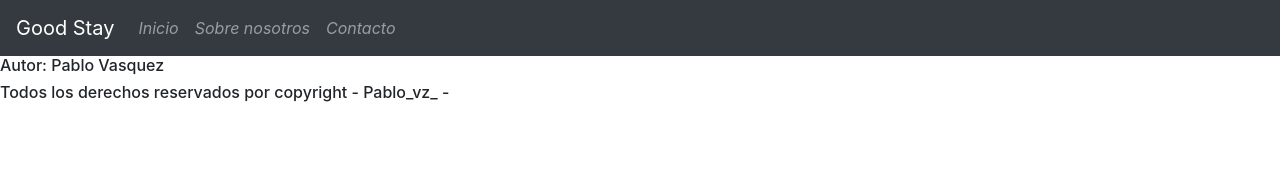
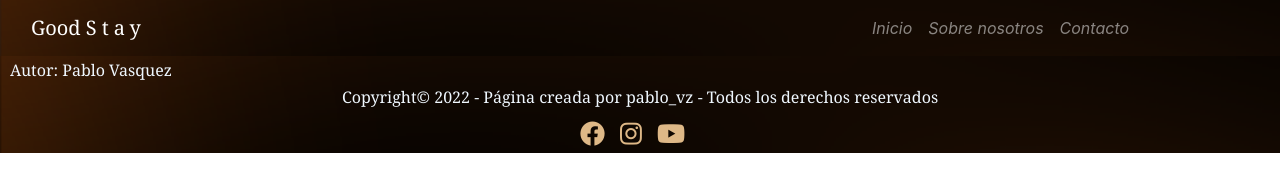
Before and after one commit to pablovasquez321123/GoodStay-PabloVasquez, a plain HTML site: page pages/sobrenosotros.html in a window 1280 px wide. Drawn offline with nearby package versions, Linux system fonts and the light colour scheme.

```diff
--- a/css/sobrenosotros.css
+++ b/css/sobrenosotros.css
@@ -0,0 +1,66 @@
+* {
+    margin: 0;
+    padding: 0;
+    box-sizing: border-box;
+}
+main {
+    /* background-image: url(./../img/blurry-gradient-haikei.png); */
+    background-position: center;
+    background-size: cover;
+    background-color: black;
+}
+.navbar {
+    background-image: url(./../img/blurry-gradient-haikei.png);
+    background-size: cover;
+    background-position: center;
+}
+.navbar-brand {
+    font-family: Georgia, 'Times New Roman', Times, serif;
+}
+.navbar-brand-span {
+    letter-spacing: 5px;
+}
+.nav-link {
+    text-align: center;
+}
+
+
+
+
+footer {
+    background-image: url(./../img/blurry-gradient-haikei.png);
+    background-size: cover;
+    background-position: center;
+    font-family: Georgia, 'Times New Roman', Times, serif;
+}
+footer h6 {
+    color: aliceblue;
+}
+footer .derechos {
+    text-align: center;
+}
+footer .autor{
+    padding-top: 5px;
+    padding-left: 10px;
+}
+footer .redes{
+    display: flex;
+    justify-content: center;
+    letter-spacing: 15px;
+    font-size: 25px;
+}
+.redes-iconos{
+    color: burlywood;
+}
+.redes-iconos:hover{
+    transform: translateY(-15px);
+    transition: all 1.5s;
+    color: aliceblue;
+}
+
+@media (max-width: 991px){
+    .nav-link:hover {
+    background-color: rgba(255, 255, 255, 0.145);
+    border-radius: 10px;
+    }
+}
--- a/pages/sobrenosotros.html
+++ b/pages/sobrenosotros.html
@@ -7,40 +7,43 @@
     <meta name="viewport" content="width=device-width, initial-scale=1.0">
     <link rel="stylesheet" href="https://cdn.jsdelivr.net/npm/bootstrap@4.6.2/dist/css/bootstrap.min.css"
         integrity="sha384-xOolHFLEh07PJGoPkLv1IbcEPTNtaed2xpHsD9ESMhqIYd0nLMwNLD69Npy4HI+N" crossorigin="anonymous">
+    <link rel="stylesheet" href="https://cdnjs.cloudflare.com/ajax/libs/font-awesome/6.1.1/css/all.min.css"
+        integrity="sha512-KfkfwYDsLkIlwQp6LFnl8zNdLGxu9YAA1QvwINks4PhcElQSvqcyVLLD9aMhXd13uQjoXtEKNosOWaZqXgel0g=="
+        crossorigin="anonymous" referrerpolicy="no-referrer" />
     <link href="https://unpkg.com/aos@2.3.1/dist/aos.css" rel="stylesheet">
     <link rel="stylesheet" href="./../css/sobrenosotros.css">
     <title>hawaii</title>
-</head>
 
 <body>
     <!-- main inicio -->
     <main>
         <!-- navbar inicio -->
-    <nav class="navbar navbar-expand-md bg-dark navbar-dark">
+        <nav class="navbar navbar-expand-lg bg-dark navbar-dark sticky-top">
             <!-- Brand -->
-        <a class="navbar-brand" href="#">Good <span class="navbar-brand-span">Stay</span></a>
+            <a class="navbar-brand col-8" href="#">Good <span class="navbar-brand-span">Stay</span></a>
 
             <!-- Toggler/collapsibe Button -->
-        <button class="navbar-toggler" type="button" data-toggle="collapse" data-target="#collapsibleNavbar">
+            <button class="navbar-toggler lg" type="button" data-toggle="collapse" data-target="#collapsibleNavbar">
                 <span class="navbar-toggler-icon"></span>
             </button>
-
             <!-- Navbar links -->
             <div class="collapse navbar-collapse" id="collapsibleNavbar">
                 <ul class="navbar-nav">
                     <li class="nav-item">
-                    <a class="nav-link" href="/index.html"><em>Inicio</em></a>
+                        <a class="nav-link" href="./../index.html"><em>Inicio</em></a>
                     </li>
                     <li class="nav-item">
-                    <a class="nav-link" href="./../pages/sobrenosotros.html"><em>Sobre nosotros</em></a>
+                        <a class="nav-link" href="./sobrenosotros.html"><em>Sobre nosotros</em></a>
                     </li>
                     <li class="nav-item">
-                    <a class="nav-link" href="./../pages/contacto.html"><em>Contacto</em></a>
+                        <a class="nav-link" href="./contacto.html"><em>Contacto</em></a>
                     </li>
                 </ul>
             </div>
         </nav>
+
         <!-- navbar fin -->
+
         <!-- main inicio -->
         <main>
 
@@ -50,22 +53,19 @@
         <!-- footer inicio -->
         <footer>
             <h6 class="autor">Autor: Pablo Vasquez</h6>
-        <h6 class="derechos">Todos los derechos reservados por copyright - Pablo_vz_ -</h6>
-
+            <h6 class="derechos">Copyright© 2022 - Página creada por pablo_vz - Todos los derechos reservados</h6>
+            <div class="redes">
+                <a href="https://www.facebook.com/" target="_blank" class="redes-iconos"><i
+                        class="fa-brands fa-facebook"></i></a>
+                <a href="https://www.instagram.com/" target="_blank" class="redes-iconos"><i
+                        class="fa-brands fa-instagram"></i></a>
+                <a href="https://www.youtube.com/" target="_blank" class="redes-iconos"><i
+                        class="fa-brands fa-youtube"></i></a>
+            </div>
         </footer>
         <!-- footer fin -->
 
 
-
-
-
-
-    <!-- scrip aos inicio -->
-    <script src="https://unpkg.com/aos@2.3.1/dist/aos.js"></script>
-    <script>
-        AOS.init();
-    </script>
-    <!-- scrip aos fin -->
 
         <!-- scrip boostrap inicio -->
         <script src="https://cdn.jsdelivr.net/npm/jquery@3.5.1/dist/jquery.slim.min.js"
@@ -78,6 +78,13 @@
             integrity="sha384-+sLIOodYLS7CIrQpBjl+C7nPvqq+FbNUBDunl/OZv93DB7Ln/533i8e/mZXLi/P+"
             crossorigin="anonymous"></script>
         <!-- scrip boostrap fin -->
+
+        <!-- scrip aos inicio -->
+        <script src="https://unpkg.com/aos@2.3.1/dist/aos.js"></script>
+        <script>
+            AOS.init();
+        </script>
+        <!-- scrip aos fin -->
 </body>
 
 </html>
```
Also changed, not shown: css/index.css (+59 -10 lines), index.html (+37 -13 lines), pages/contacto.html (+15 -5 lines). Lines whose indentation alone changed are shown as unchanged.
